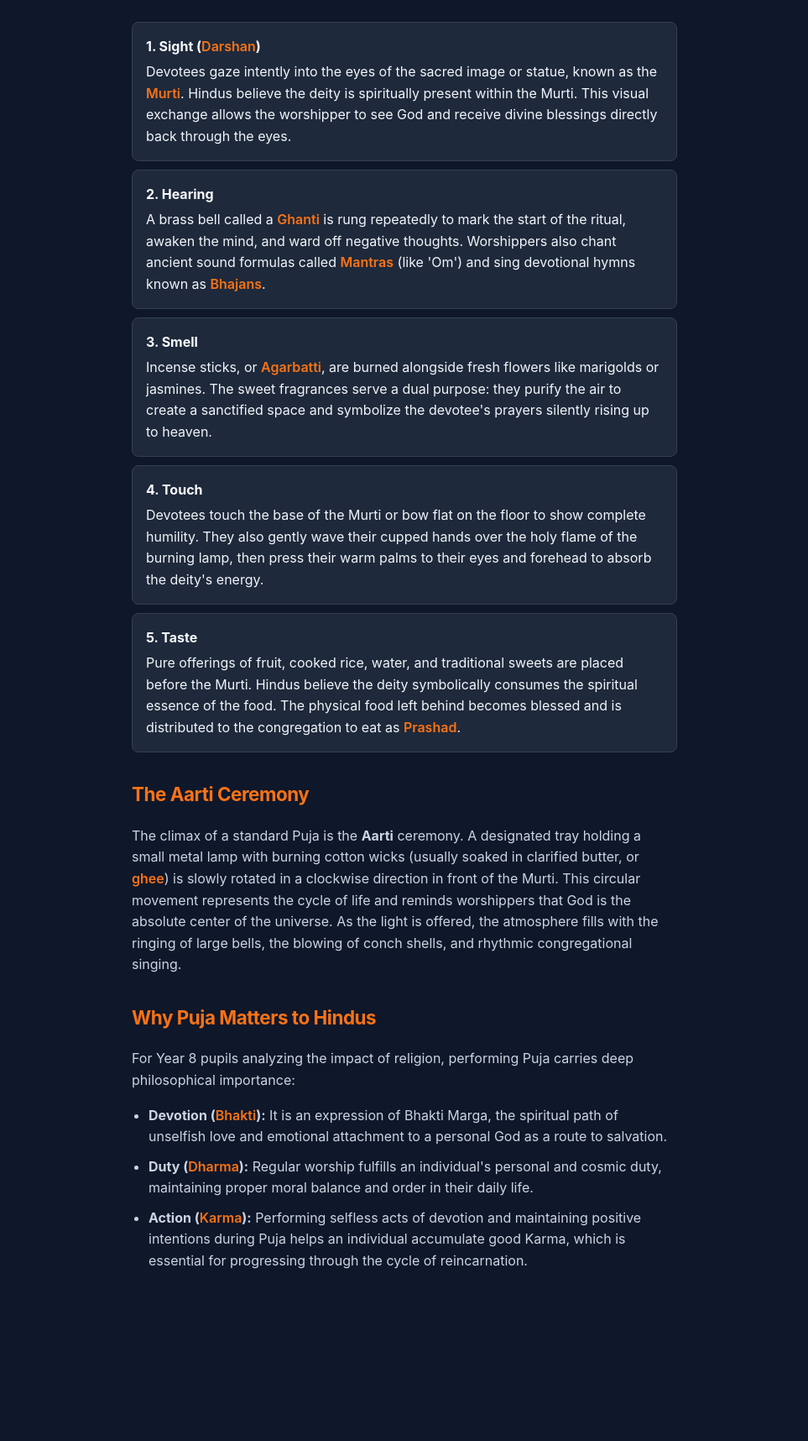
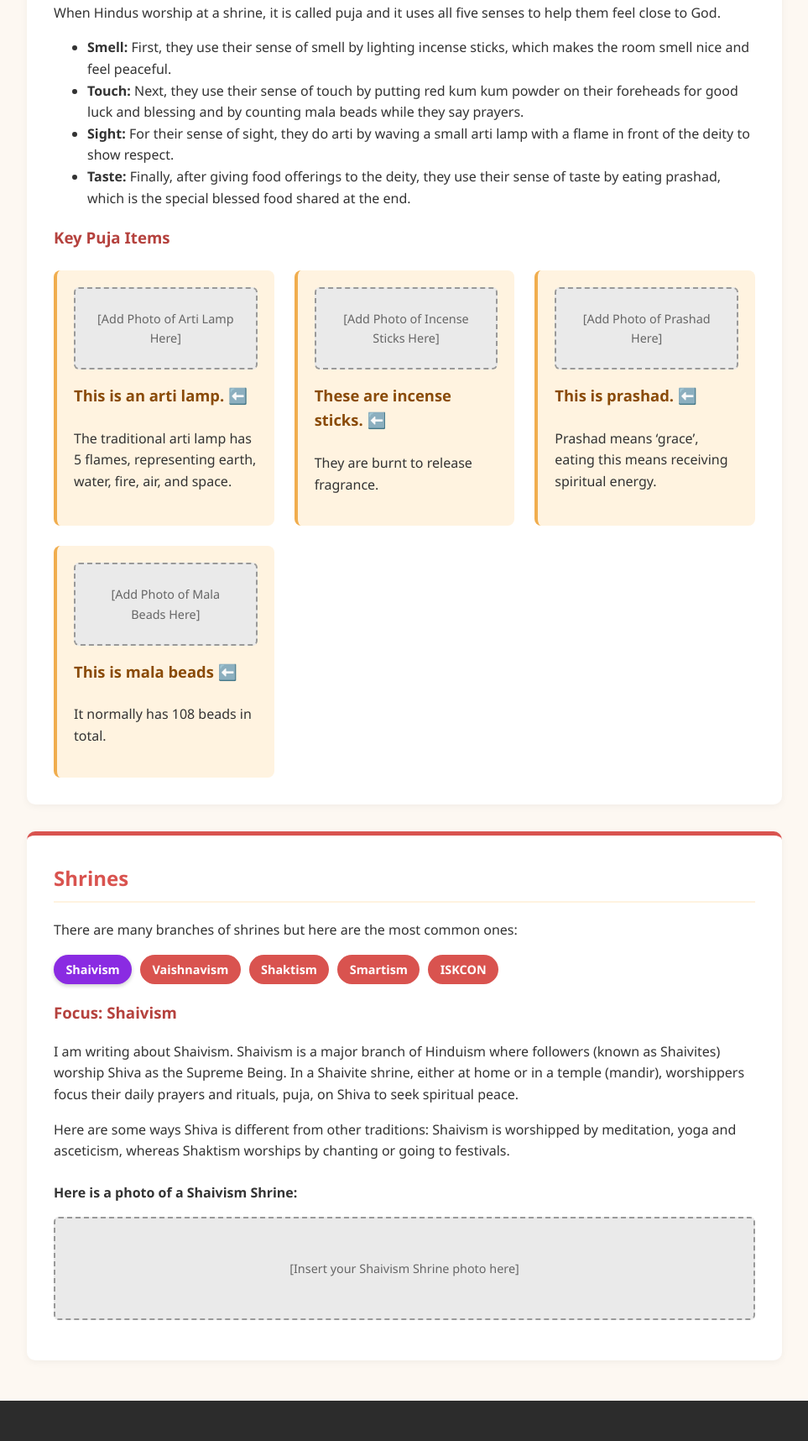
Before and after one commit to WhatIsPuja/WhatIsPuja, a plain HTML site: page index.html in a window 1280 px wide. Shown: the part 887-2603 px from the top of the page at 84% size, without its empty margins (158-1121 px from the left). Before the commit the page ends 2462 px from the top, so only its background shows below. Drawn offline with Linux system fonts and the light colour scheme.

Commit message:
Update index.html

```diff
--- a/index.html
+++ b/index.html
@@ -3,83 +3,264 @@
 <head>
     <meta charset="UTF-8">
     <meta name="viewport" content="width=device-width, initial-scale=1.0">
-    <title>What is Puja?</title>
+    <title>Puja & Hindu Worship</title>
     <style>
+        :root {
+            --primary-color: #d9534f;
+            --secondary-color: #f0ad4e;
+            --bg-color: #fdf8f2;
+            --card-bg: #ffffff;
+            --text-color: #333333;
+            --accent-bg: #fff3e0;
+        }
+
         body {
-            font-family: -apple-system, BlinkMacSystemFont, "Segoe UI", Roboto, sans-serif;
-            background: #0f172a;
-            color: #f1f5f9;
-            max-width: 650px;
-            margin: 0 auto;
-            padding: 40px 20px;
+            font-family: 'Segoe UI', Tahoma, Geneva, Verdana, sans-serif;
             line-height: 1.6;
+            color: var(--text-color);
+            background-color: var(--bg-color);
+            margin: 0;
+            padding: 0;
         }
-        h1 { font-size: 2.2rem; margin-bottom: 4px; font-weight: 800; letter-spacing: -0.03em; }
-        p.sub { color: #94a3b8; margin: 0 0 32px 0; font-size: 1.05rem; }
-        h2 { font-size: 1.4rem; color: #f97316; margin-top: 32px; font-weight: 700; letter-spacing: -0.02em; }
-        p { color: #cbd5e1; margin-bottom: 16px; }
-        ul { padding-left: 20px; margin-bottom: 20px; }
-        li { margin-bottom: 10px; color: #cbd5e1; }
-        .keyword { color: #f97316; font-weight: 600; }
-        .sense-list { display: flex; flex-direction: column; gap: 10px; margin: 20px 0; }
-        .sense-item { background: #1e293b; padding: 16px; border-radius: 8px; border: 1px solid #334155; }
-        .sense-name { font-weight: bold; color: #f8fafc; display: block; margin-bottom: 4px; }
+
+        header {
+            background: linear-gradient(135deg, #d9534f, #f0ad4e);
+            color: white;
+            text-align: center;
+            padding: 3rem 1rem;
+            box-shadow: 0 4px 6px rgba(0,0,0,0.1);
+        }
+
+        header h1 {
+            margin: 0;
+            font-size: 2.5rem;
+            letter-spacing: 1px;
+        }
+
+        header p {
+            font-size: 1.1rem;
+            margin-top: 0.5rem;
+            opacity: 0.95;
+        }
+
+        nav {
+            background-color: #333;
+            text-align: center;
+            padding: 0.75rem 0;
+            position: sticky;
+            top: 0;
+            z-index: 100;
+        }
+
+        nav a {
+            color: white;
+            text-decoration: none;
+            margin: 0 15px;
+            font-weight: bold;
+            font-size: 0.95rem;
+        }
+
+        nav a:hover {
+            color: var(--secondary-color);
+        }
+
+        .container {
+            max-width: 900px;
+            margin: 2rem auto;
+            padding: 0 1.5rem;
+        }
+
+        section {
+            background: var(--card-bg);
+            padding: 2rem;
+            margin-bottom: 2rem;
+            border-radius: 10px;
+            box-shadow: 0 2px 10px rgba(0,0,0,0.05);
+            border-top: 5px solid var(--primary-color);
+        }
+
+        h2 {
+            color: var(--primary-color);
+            margin-top: 0;
+            border-bottom: 2px solid var(--accent-bg);
+            padding-bottom: 0.5rem;
+        }
+
+        h3 {
+            color: #b5423e;
+        }
+
+        .items-grid {
+            display: grid;
+            grid-template-columns: repeat(auto-fit, minmax(250px, 1fr));
+            gap: 1.5rem;
+            margin-top: 1.5rem;
+        }
+
+        .item-card {
+            background: var(--accent-bg);
+            padding: 1.25rem;
+            border-radius: 8px;
+            border-left: 4px solid var(--secondary-color);
+        }
+
+        .item-card h4 {
+            margin-top: 0;
+            color: #8a4b08;
+            font-size: 1.15rem;
+        }
+
+        .photo-placeholder {
+            background-color: #eaeaea;
+            border: 2px dashed #999;
+            border-radius: 6px;
+            padding: 1.5rem;
+            text-align: center;
+            color: #666;
+            font-size: 0.9rem;
+            margin-bottom: 1rem;
+        }
+
+        .branches-list {
+            display: flex;
+            flex-wrap: wrap;
+            gap: 10px;
+            list-style: none;
+            padding: 0;
+            margin: 1rem 0;
+        }
+
+        .branches-list li {
+            background-color: var(--primary-color);
+            color: white;
+            padding: 0.4rem 0.9rem;
+            border-radius: 20px;
+            font-size: 0.9rem;
+            font-weight: bold;
+        }
+
+        .branches-list li.highlight {
+            background-color: #8a2be2;
+            box-shadow: 0 2px 5px rgba(0,0,0,0.2);
+        }
+
+        footer {
+            background-color: #2c2c2c;
+            color: #f1f1f1;
+            text-align: center;
+            padding: 1.5rem;
+            margin-top: 3rem;
+            font-size: 1rem;
+        }
     </style>
 </head>
 <body>
 
     <header>
-        <h1>What is Puja?</h1>
-        <p class="sub">Key Stage 3 Religious Education Guide</p>
+        <h1>Understanding Puja & Hindu Worship</h1>
+        <p>Exploring Traditions, Senses, and Shrines in Hinduism</p>
     </header>
 
-    <main>
-        <p><strong>Puja</strong> is the central act of worship in Hinduism. It is a ritual performed to host, honour, and worship one or more deities. For Hindus, Puja is not just about reciting prayers; it is a highly interactive, ritualistic expression of love, devotion, and surrender designed to build a real, reciprocal spiritual connection between the human devotee and the divine.</p>
+    <nav>
+        <a href="#what-is-puja">What's Puja?</a>
+        <a href="#how-hindus-worship">How Hindus Worship</a>
+        <a href="#puja-items">Puja Items</a>
+        <a href="#shrines">Shrines & Shaivism</a>
+    </nav>
 
-        <h2>Where Worship Takes Place</h2>
-        <p>Puja can take place in a communal setting or in total privacy, reflecting the deeply adaptable nature of Hindu practice:</p>
-        <ul>
-            <li><strong>The Home Shrine (Ghar Mandir):</strong> Most Hindu households dedicate a quiet room, corner, or cupboard to a family shrine. This shrine houses pictures or statues of specific deities. Home Puja is usually a daily routine, performed in the morning or evening by family members to bless the household and ground everyday tasks in spirituality.</li>
-            <li><strong>The Temple (Mandir):</strong> A Mandir is considered the earthly home of the deities. Public Pujas are led by a trained priest known as a <span class="keyword">Brahmin</span>, who speaks holy scripts in <span class="keyword">Sanskrit</span>. These large gatherings build strong community bonds and are highly synchronized, featuring mass prayers, loud music, and shared meals.</li>
-        </ul>
+    <div class="container">
 
-        <h2>Engaging the 5 Senses</h2>
-        <p>A core theological concept behind Hindu ritual is that the mind is easily distracted by the material world. To counteract this, a traditional Puja uses sensory objects on a worship tray to occupy all <strong>five human senses</strong>, redirecting the devotee's entire focus toward the divine:</p>
+        <!-- Section 1: What's Puja? -->
+        <section id="what-is-puja">
+            <h2>What’s Puja?</h2>
+            <p>
+                Puja is a part of Hinduism; it’s a ceremonial worship that can range from daily rites to full on home rituals. Usually on the day you celebrate puja, October 16 to October 21, you offer flowers to a statue or an image of a God.
+            </p>
+            <p>
+                Puja can vary a lot for different people. Different communities in different regions and even times of day can change the ritual. You even need different types of worshipers and different religious texts.
+            </p>
+            <p>
+                When celebrating puja, the image you worship must be treated like a human e.g being put to bed and cradles to sleep. The different types of worship can decide who does the worship; what I mean is sometimes just the worshipper can do the service alone but others require priests. It can also be worshiped as an act of devotion.
+            </p>
+            <p>
+                Puja is celebrated because it is believed it protects you from coming sorrows in life and brings spiritual enlightenment.
+            </p>
+        </section>
 
-        <div class="sense-list">
-            <div class="sense-item">
-                <span class="sense-name">1. Sight (<span class="keyword">Darshan</span>)</span>
-                Devotees gaze intently into the eyes of the sacred image or statue, known as the <span class="keyword">Murti</span>. Hindus believe the deity is spiritually present within the Murti. This visual exchange allows the worshipper to see God and receive divine blessings directly back through the eyes.
+        <!-- Section 2: How Hindus Worship -->
+        <section id="how-hindus-worship">
+            <h2>How Hindus Worship & Puja Items</h2>
+            <p>
+                When Hindus worship at a shrine, it is called puja and it uses all five senses to help them feel close to God.
+            </p>
+            <ul>
+                <li><strong>Smell:</strong> First, they use their sense of smell by lighting incense sticks, which makes the room smell nice and feel peaceful.</li>
+                <li><strong>Touch:</strong> Next, they use their sense of touch by putting red kum kum powder on their foreheads for good luck and blessing and by counting mala beads while they say prayers.</li>
+                <li><strong>Sight:</strong> For their sense of sight, they do arti by waving a small arti lamp with a flame in front of the deity to show respect.</li>
+                <li><strong>Taste:</strong> Finally, after giving food offerings to the deity, they use their sense of taste by eating prashad, which is the special blessed food shared at the end.</li>
+            </ul>
+
+            <h3 id="puja-items">Key Puja Items</h3>
+            <div class="items-grid">
+                <div class="item-card">
+                    <!-- Replace the div below with <img src="your-arti-image.jpg" alt="Arti Lamp" style="width:100%; border-radius:6px;"> -->
+                    <div class="photo-placeholder">[Add Photo of Arti Lamp Here]</div>
+                    <h4>This is an arti lamp. ⬅️</h4>
+                    <p>The traditional arti lamp has 5 flames, representing earth, water, fire, air, and space.</p>
+                </div>
+
+                <div class="item-card">
+                    <!-- Replace the div below with <img src="your-incense-image.jpg" alt="Incense Sticks" style="width:100%; border-radius:6px;"> -->
+                    <div class="photo-placeholder">[Add Photo of Incense Sticks Here]</div>
+                    <h4>These are incense sticks. ⬅️</h4>
+                    <p>They are burnt to release fragrance.</p>
+                </div>
+
+                <div class="item-card">
+                    <!-- Replace the div below with <img src="your-prashad-image.jpg" alt="Prashad" style="width:100%; border-radius:6px;"> -->
+                    <div class="photo-placeholder">[Add Photo of Prashad Here]</div>
+                    <h4>This is prashad. ⬅️</h4>
+                    <p>Prashad means ‘grace’, eating this means receiving spiritual energy.</p>
+                </div>
+
+                <div class="item-card">
+                    <!-- Replace the div below with <img src="your-mala-image.jpg" alt="Mala Beads" style="width:100%; border-radius:6px;"> -->
+                    <div class="photo-placeholder">[Add Photo of Mala Beads Here]</div>
+                    <h4>This is mala beads ⬅️</h4>
+                    <p>It normally has 108 beads in total.</p>
+                </div>
             </div>
-            <div class="sense-item">
-                <span class="sense-name">2. Hearing</span>
-                A brass bell called a <span class="keyword">Ghanti</span> is rung repeatedly to mark the start of the ritual, awaken the mind, and ward off negative thoughts. Worshippers also chant ancient sound formulas called <span class="keyword">Mantras</span> (like 'Om') and sing devotional hymns known as <span class="keyword">Bhajans</span>.
+        </section>
+
+        <!-- Section 3: Shrines -->
+        <section id="shrines">
+            <h2>Shrines</h2>
+            <p>There are many branches of shrines but here are the most common ones:</p>
+            <ul class="branches-list">
+                <li class="highlight">Shaivism</li>
+                <li>Vaishnavism</li>
+                <li>Shaktism</li>
+                <li>Smartism</li>
+                <li>ISKCON</li>
+            </ul>
+
+            <h3>Focus: Shaivism</h3>
+            <p>
+                I am writing about Shaivism. Shaivism is a major branch of Hinduism where followers (known as Shaivites) worship Shiva as the Supreme Being. In a Shaivite shrine, either at home or in a temple (mandir), worshippers focus their daily prayers and rituals, puja, on Shiva to seek spiritual peace.
+            </p>
+            <p>
+                Here are some ways Shiva is different from other traditions: Shaivism is worshipped by meditation, yoga and asceticism, whereas Shaktism worships by chanting or going to festivals.
+            </p>
+
+            <div style="margin-top: 1.5rem;">
+                <p><strong>Here is a photo of a Shaivism Shrine:</strong></p>
+                <!-- Replace the div below with <img src="your-shrine-image.jpg" alt="Shaivism Shrine" style="width:100%; border-radius:8px;"> -->
+                <div class="photo-placeholder" style="padding: 3rem;">
+                    [Insert your Shaivism Shrine photo here]
+                </div>
             </div>
-            <div class="sense-item">
-                <span class="sense-name">3. Smell</span>
-                Incense sticks, or <span class="keyword">Agarbatti</span>, are burned alongside fresh flowers like marigolds or jasmines. The sweet fragrances serve a dual purpose: they purify the air to create a sanctified space and symbolize the devotee's prayers silently rising up to heaven.
-            </div>
-            <div class="sense-item">
-                <span class="sense-name">4. Touch</span>
-                Devotees touch the base of the Murti or bow flat on the floor to show complete humility. They also gently wave their cupped hands over the holy flame of the burning lamp, then press their warm palms to their eyes and forehead to absorb the deity's energy.
-            </div>
-            <div class="sense-item">
-                <span class="sense-name">5. Taste</span>
-                Pure offerings of fruit, cooked rice, water, and traditional sweets are placed before the Murti. Hindus believe the deity symbolically consumes the spiritual essence of the food. The physical food left behind becomes blessed and is distributed to the congregation to eat as <span class="keyword">Prashad</span>.
-            </div>
-        </div>
+        </section>
 
-        <h2>The Aarti Ceremony</h2>
-        <p>The climax of a standard Puja is the <strong>Aarti</strong> ceremony. A designated tray holding a small metal lamp with burning cotton wicks (usually soaked in clarified butter, or <span class="keyword">ghee</span>) is slowly rotated in a clockwise direction in front of the Murti. This circular movement represents the cycle of life and reminds worshippers that God is the absolute center of the universe. As the light is offered, the atmosphere fills with the ringing of large bells, the blowing of conch shells, and rhythmic congregational singing.</p>
+    </div>
 
-        <h2>Why Puja Matters to Hindus</h2>
-        <p>For Year 8 pupils analyzing the impact of religion, performing Puja carries deep philosophical importance:</p>
-        <ul>
-            <li><strong>Devotion (<span class="keyword">Bhakti</span>):</strong> It is an expression of Bhakti Marga, the spiritual path of unselfish love and emotional attachment to a personal God as a route to salvation.</li>
-            <li><strong>Duty (<span class="keyword">Dharma</span>):</strong> Regular worship fulfills an individual's personal and cosmic duty, maintaining proper moral balance and order in their daily life.</li>
-            <li><strong>Action (<span class="keyword">Karma</span>):</strong> Performing selfless acts of devotion and maintaining positive intentions during Puja helps an individual accumulate good Karma, which is essential for progressing through the cycle of reincarnation.</li>
-        </ul>
-    </main>
-
-</body>
-</html>
+    <footer>
```
